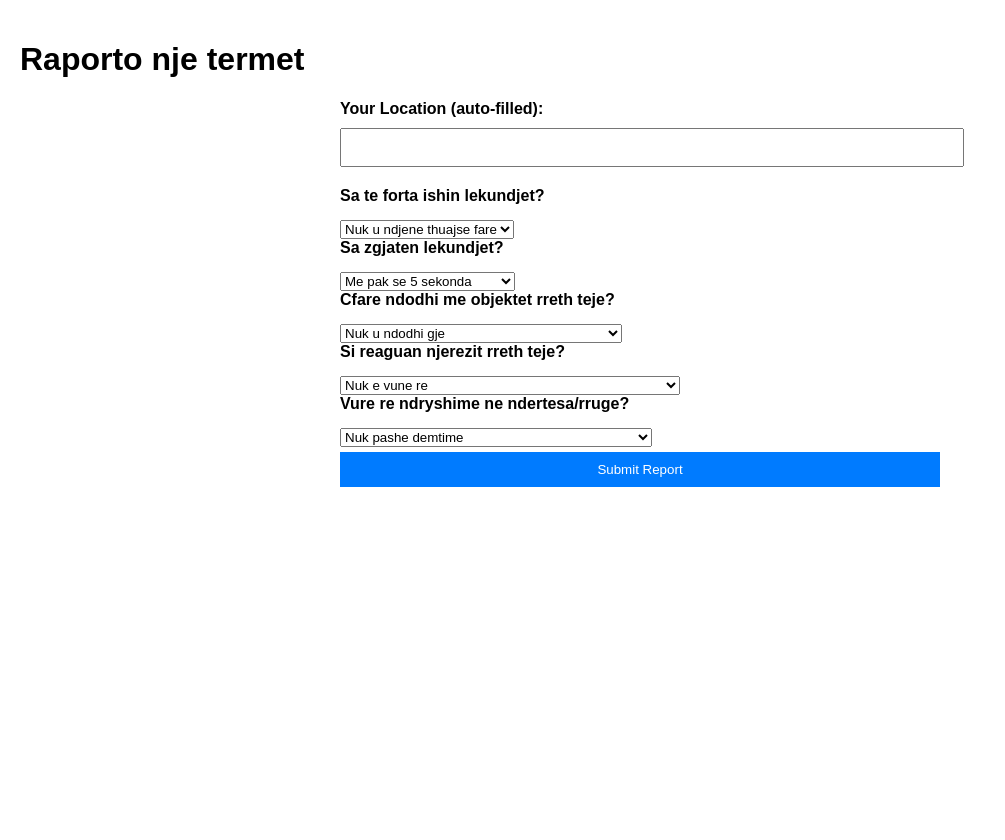
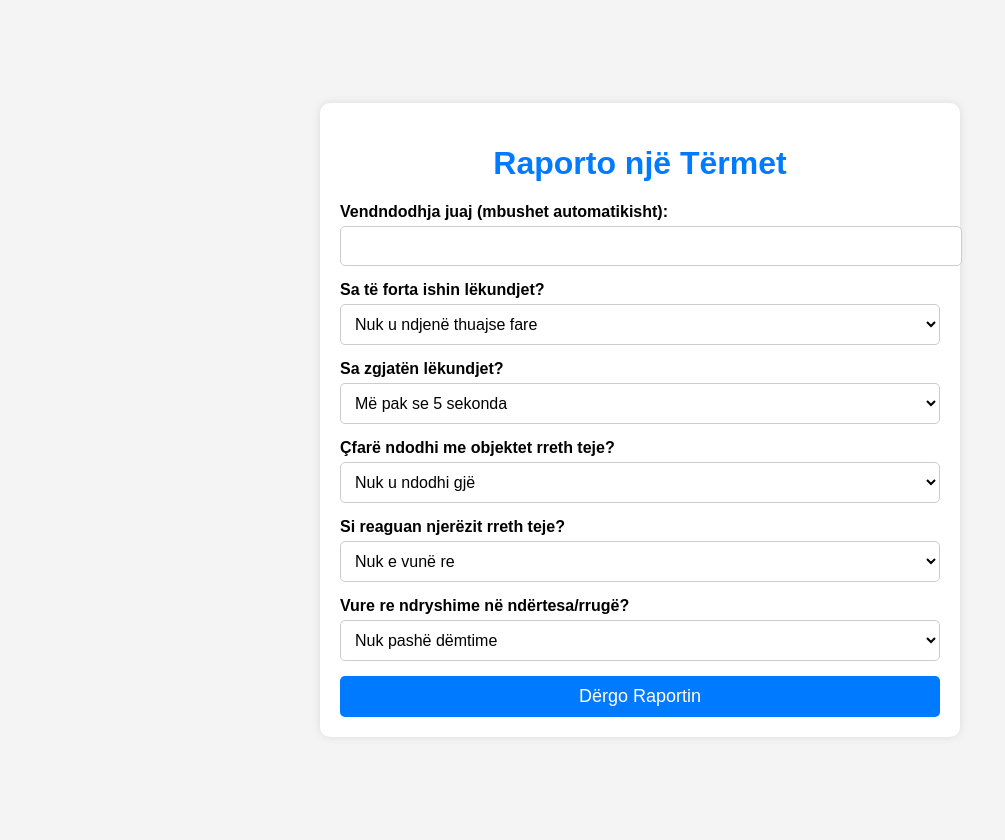
Before and after one commit to biora-code/earthquake-geoapp, a Flask app: page /report_earthquake in a window 1280 px wide. Shown: the whole page, without its empty margins (0-1005 px from the left). Before the commit the page ends 487 px from the top, so only its background shows below. Run offline with Flask 3, Linux system fonts and the light colour scheme.

Commit message:
MMI to estimate magnitude for user reports

```diff
--- a/app.py
+++ b/app.py
@@ -5,7 +5,6 @@ import requests
 from datetime import datetime
 import numpy as np
 from sklearn.ensemble import RandomForestRegressor
-from bs4 import BeautifulSoup
 
 
 app = Flask(__name__)
@@ -25,7 +24,7 @@ def save_reports(reports):
     """Save reports to JSON file."""
     with open(FILE_PATH, "w") as file:
         json.dump(reports, file, indent=4)
-
+'''
 def predict_magnitude(shaking,duration, objects, reaction, damage):
     # Load dataset (simulated), BUT LATER ON WE HAVE TO SWITCH TO READING TO earthquake_reports and magnitude of a certain no of earthquakes nearby
     report_data = {
@@ -45,15 +44,26 @@ def predict_magnitude(shaking,duration, objects, reaction, damage):
     input_data = np.array([[shaking, duration, objects, reaction, damage]])
     predicted_magnitude = model.predict(input_data)[0]
     return round(predicted_magnitude,2)
+'''
+def calculate_mmi(shaking, duration, objects, reactions, damage):
+    """
+    Calculates the Modified Mercalli Intensity (MMI) based on user responses.
+    """
+    mmi = (2 * shaking + duration + 1.5 * objects + reactions + 2 * damage) / 6
+    return round(mmi, 1)
+
+def estimate_magnitude(mmi):
+    """
+    Estimates earthquake magnitude from MMI using an empirical formula.
+    """
+    magnitude = 1.5 + 0.5 * mmi
+    return round(magnitude, 1)
 
 @app.route('/')
 def home():
     return render_template('map.html')
 
 def fetch_data_with_retry(url, max_retries=3, backoff_factor=2):
-    """
-    Fetch data from the given URL with retry on rate limiting.
-    """
     retries = 0
     headers = {'User-Agent': 'MyFlaskApp/1.0'}
 
@@ -128,21 +138,21 @@ def report_earthquake():
     return render_template('report_earthquake.html')
 
 
-
 @app.route('/submit_report', methods=['POST'])
 def submit_report():
     try:
         # Extract data from the form
         location = request.form.get('location')
-        shaking = request.form.get('shaking')
-        duration = request.form.get('duration')
-        objects = request.form.get('objects')
-        reactions = request.form.get('reactions')
-        damage = request.form.get('damage')
+        shaking = int(request.form.get('shaking'))
+        duration = int(request.form.get('duration'))
+        objects = int(request.form.get('objects'))
+        reactions = int(request.form.get('reactions'))
+        damage = int(request.form.get('damage'))
         submission_time = datetime.utcnow().isoformat() + "Z"
 
-        # Predict the magnitude
-        predicted_magnitude = predict_magnitude(shaking, duration, objects, reactions, damage)
+        # Compute MMI and Magnitude
+        mmi = calculate_mmi(shaking, duration, objects, reactions, damage)
+        predicted_magnitude = estimate_magnitude(mmi)
         # Load existing reports
         reports = load_reports()
 
--- a/templates/report_earthquake.html
+++ b/templates/report_earthquake.html
@@ -3,35 +3,55 @@
 <head>
     <meta charset="UTF-8">
     <meta name="viewport" content="width=device-width, initial-scale=1.0">
-    <title>Raporto nje termet</title>
+    <title>Raporto një Tërmet</title>
     <style>
         body {
             font-family: Arial, sans-serif;
+            background-color: #f4f4f4;
             margin: 0;
             padding: 20px;
+            display: flex;
+            justify-content: center;
+            align-items: center;
+            height: 100vh;
         }
-        form {
+        .container {
+            background: white;
+            padding: 20px;
+            border-radius: 10px;
+            box-shadow: 0 0 10px rgba(0, 0, 0, 0.1);
+            width: 100%;
             max-width: 600px;
-            margin: auto;
+        }
+        h1 {
+            text-align: center;
+            color: #007BFF;
         }
         .form-group {
             margin-bottom: 15px;
         }
         label {
+            font-weight: bold;
             display: block;
             margin-bottom: 5px;
-            font-weight: bold;
         }
-        textarea, input[type="text"], button {
+        input, select, button {
             width: 100%;
             padding: 10px;
-            margin: 5px 0;
+            border-radius: 5px;
+            border: 1px solid #ccc;
+            font-size: 16px;
+        }
+        select, input {
+            background-color: #fff;
         }
         button {
             background-color: #007BFF;
             color: white;
             border: none;
             cursor: pointer;
+            font-size: 18px;
+            transition: 0.3s;
         }
         button:hover {
             background-color: #0056b3;
@@ -41,8 +61,7 @@
         function getLocation() {
             if (navigator.geolocation) {
                 navigator.geolocation.getCurrentPosition((position) => {
-                    const locationInput = document.getElementById('location');
-                    locationInput.value = `${position.coords.latitude}, ${position.coords.longitude}`;
+                    document.getElementById('location').value = `${position.coords.latitude}, ${position.coords.longitude}`;
                 }, () => {
                     alert('Unable to fetch your location.');
                 });
@@ -53,52 +72,64 @@
     </script>
 </head>
 <body onload="getLocation()">
-    <h1>Raporto nje termet</h1>
+    <div class="container">
+        <h1>Raporto një Tërmet</h1>
         <form method="POST" action="/submit_report">
             <div class="form-group">
-            <label for="location">Your Location (auto-filled):</label>
+                <label for="location">Vendndodhja juaj (mbushet automatikisht):</label>
                 <input type="text" id="location" name="location" readonly required>
             </div>
-        <label class="form-group">Sa te forta ishin lekundjet?</label>
+            <div class="form-group">
+                <label>Sa të forta ishin lëkundjet?</label>
                 <select id="shaking" name="shaking">
-            <option value="1">Nuk u ndjene thuajse fare</option>
-            <option value="2">Lekundje te lehta</option>
-            <option value="3">Lekundje te moderuara</option>
-            <option value="4">Lekundje te forta</option>
-            <option value="5">Lekundje shume te forta</option>
+                    <option value="1">Nuk u ndjenë thuajse fare</option>
+                    <option value="2">Lëkundje të lehta</option>
+                    <option value="3">Lëkundje të moderuara</option>
+                    <option value="4">Lëkundje të forta</option>
+                    <option value="5">Lëkundje shumë të forta</option>
                 </select>
-        <label class="form-group">Sa zgjaten lekundjet?</label>
+            </div>
+            <div class="form-group">
+                <label>Sa zgjatën lëkundjet?</label>
                 <select id="duration" name="duration">
-            <option value="1">Me pak se 5 sekonda</option>
+                    <option value="1">Më pak se 5 sekonda</option>
                     <option value="2">5 - 10 sekonda</option>
                     <option value="3">10 - 30 sekonda</option>
-            <option value="4">Me shume se 30 sekonda</option>
+                    <option value="4">Më shumë se 30 sekonda</option>
                 </select>
-        <label class="form-group">Cfare ndodhi me objektet rreth teje?</label>
+            </div>
+            <div class="form-group">
+                <label>Çfarë ndodhi me objektet rreth teje?</label>
                 <select id="objects" name="objects">
-            <option value="1">Nuk u ndodhi gje</option>
-            <option value="2">U lekunden pak ne te djathte/te majte</option>
-            <option value="3">Objektet e vogla rane (libra, vazo etj)</option>
-            <option value="4">Rane objekte te renda (dollapi, frigoriferi etj) </option>
-            <option value="5">Pati kolaps te te gjitha objekteve rreth meje</option>
+                    <option value="1">Nuk u ndodhi gjë</option>
+                    <option value="2">U lëkundën pak në të djathtë/të majtë</option>
+                    <option value="3">Objektet e vogla ranë (libra, vazo etj.)</option>
+                    <option value="4">Ranë objekte të rënda (dollapi, frigoriferi etj.)</option>
+                    <option value="5">Pati kolaps të të gjitha objekteve rreth meje</option>
                 </select>
-        <label class="form-group">Si reaguan njerezit rreth teje?</label>
+            </div>
+            <div class="form-group">
+                <label>Si reaguan njerëzit rreth teje?</label>
                 <select id="reaction" name="reactions">
-            <option value="1">Nuk e vune re</option>
-            <option value="2">Disa e ndjene, por nuk u shqetesuan</option>
-            <option value="3">E ndjene thuajse te gjithe, nje pjese e tyre u alarmuan</option>
-            <option value="4">Te gjithe e ndjene dhe dolen jashte menjehere</option>
-            <option value="5">Te gjithe u panikosen dhe pashe dhe te lenduar</option>
+                    <option value="1">Nuk e vunë re</option>
+                    <option value="2">Disa e ndjenë, por nuk u shqetësuan</option>
+                    <option value="3">E ndjenë thuajse të gjithë, një pjesë e tyre u alarmuan</option>
+                    <option value="4">Të gjithë e ndjenë dhe dolën jashtë menjëherë</option>
+                    <option value="5">Të gjithë u panikosen dhe pashë edhe të lënduar</option>
                 </select>
-        <label class="form-group">Vure re ndryshime ne ndertesa/rruge?</label>
+            </div>
+            <div class="form-group">
+                <label>Vure re ndryshime në ndërtesa/rrugë?</label>
                 <select id="damage" name="damage">
-            <option value="1">Nuk pashe demtime</option>
-            <option value="2">Pashe krisje te vogla neper mure</option>
-            <option value="3">Pashe krisje te dukshme neper mure</option>
-            <option value="4">Pashe ndertesa dhe rruge pjeserisht te demtuara</option>
-            <option value="5">Pashe ndertesa/rruge te demtuara rendshem</option>
+                    <option value="1">Nuk pashë dëmtime</option>
+                    <option value="2">Pashë krisje të vogla nëpër mure</option>
+                    <option value="3">Pashë krisje të dukshme nëpër mure</option>
+                    <option value="4">Pashë ndërtesa dhe rrugë pjesërisht të dëmtuara</option>
+                    <option value="5">Pashë ndërtesa/rrugë të dëmtuara rëndë</option>
                 </select>
-        <button type="submit">Submit Report</button>
+            </div>
+            <button type="submit">Dërgo Raportin</button>
         </form>
+    </div>
 </body>
 </html>
--- a/templates/submit_report.html
+++ b/templates/submit_report.html
@@ -7,7 +7,7 @@
 </head>
 <body>
     <h1>Raportimi juaj u regjistrua</h1>
-    <p>Faleminderit per raportimin tuaj! Magnituda e parashikuar per termetin qe perjetuat eshte: {{ predicted_magnitude }}</p>
+    <p>Faleminderit per raportimin tuaj! Magnituda e vleresuar per termetin qe perjetuat eshte: {{ predicted_magnitude }}</p>
     <p><a href="/">Kthehu ne faqen kryesore</a></p>
 </body>
 </html>
```
Also changed, not shown: earthquake_reports.json (+33 -0 lines). Lines whose indentation alone changed are shown as unchanged.
